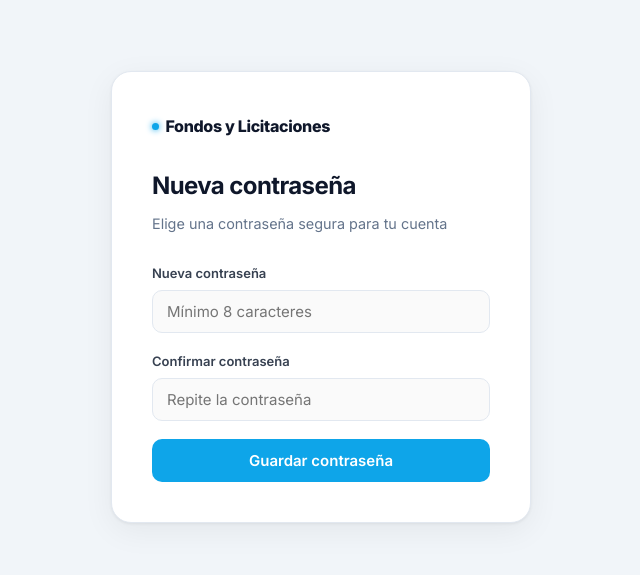
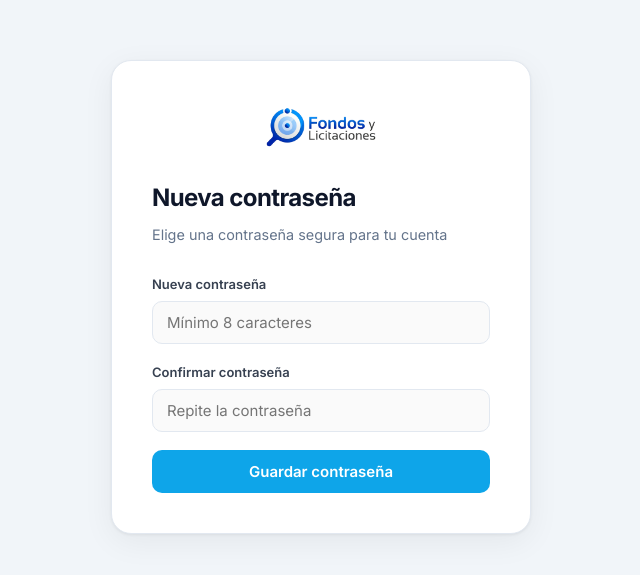
Before and after one commit to jolsalazar/fyl-app, a Nuxt app: page /reset-password in a window 1280 px wide. Shown: the part 103-678 px from the top of the page, without its empty margins (319-959 px from the left). Built offline with nearby package versions, Linux system fonts and the light colour scheme; no server answers.

Commit message:
correo de reseteo de contraseña

```diff
--- a/pages/login.vue
+++ b/pages/login.vue
@@ -250,14 +250,20 @@ button:disabled { opacity: 0.65; cursor: not-allowed; }
   font-size: 0.875rem;
 }
 .link-btn {
-  background: none;
+  background: none !important;
   border: none;
   color: #0ea5e9;
   font-size: 0.875rem;
   font-family: inherit;
   cursor: pointer;
   padding: 0;
+  width: auto;
   font-weight: 500;
+  transform: none !important;
 }
-.link-btn:hover { text-decoration: underline; }
+.link-btn:hover {
+  background: none !important;
+  color: #0284c7;
+  text-decoration: underline;
+}
 </style>
--- a/pages/reset-password.vue
+++ b/pages/reset-password.vue
@@ -2,7 +2,7 @@
   <div class="page">
     <div class="card">
       <div class="brand">
-        <span class="dot"></span>Fondos y Licitaciones
+        <img src="~/assets/images/logo-light.png" alt="Fondos y Licitaciones" class="brand-logo" />
       </div>
 
       <template v-if="!listo">
@@ -91,20 +91,14 @@ async function handleUpdate() {
   border: 1px solid #e2e8f0;
 }
 .brand {
-  display: inline-flex;
+  display: flex;
   align-items: center;
-  gap: 0.4rem;
-  font-size: 1rem;
-  font-weight: 800;
-  color: #0f172a;
+  justify-content: center;
   margin-bottom: 1.75rem;
-  letter-spacing: -0.02em;
 }
-.dot {
-  width: 7px; height: 7px;
-  border-radius: 50%;
-  background: #0ea5e9;
-  box-shadow: 0 0 6px #0ea5e9;
+.brand-logo {
+  height: 50px;
+  width: auto;
 }
 h1 {
   font-size: 1.5rem;
```
